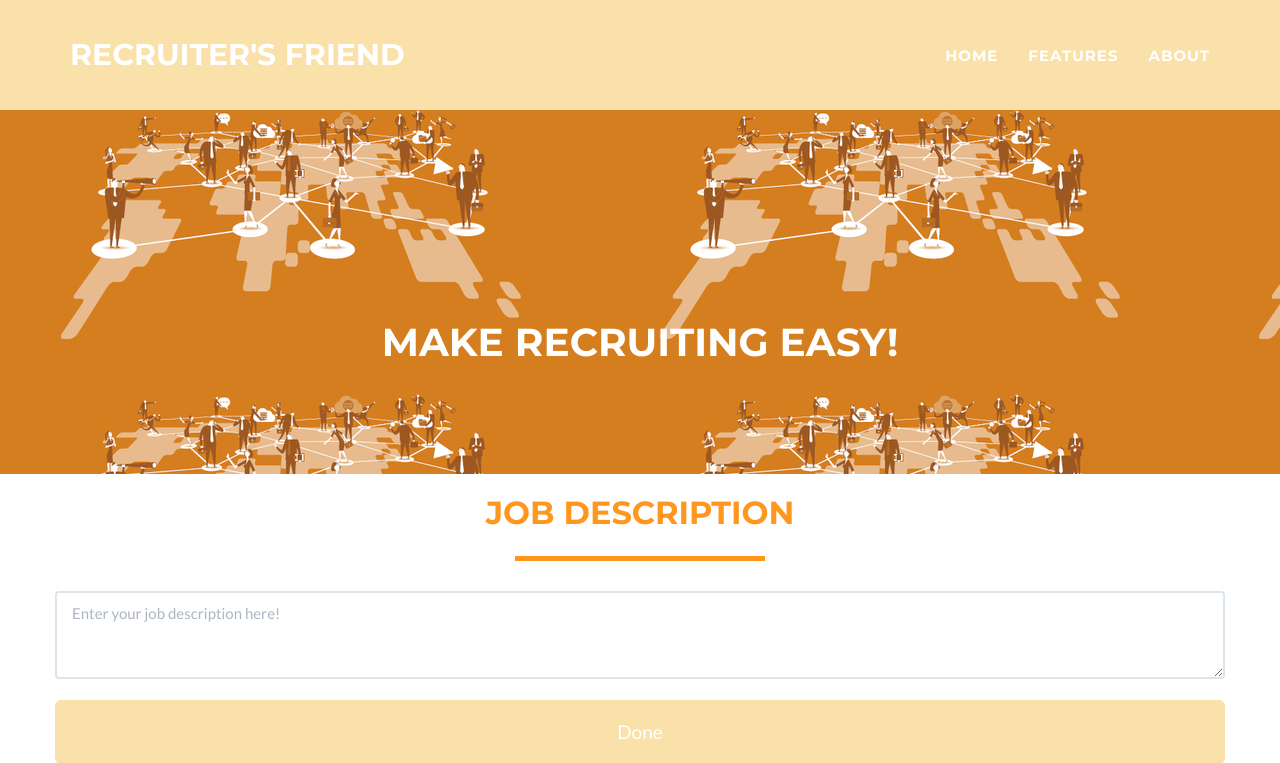
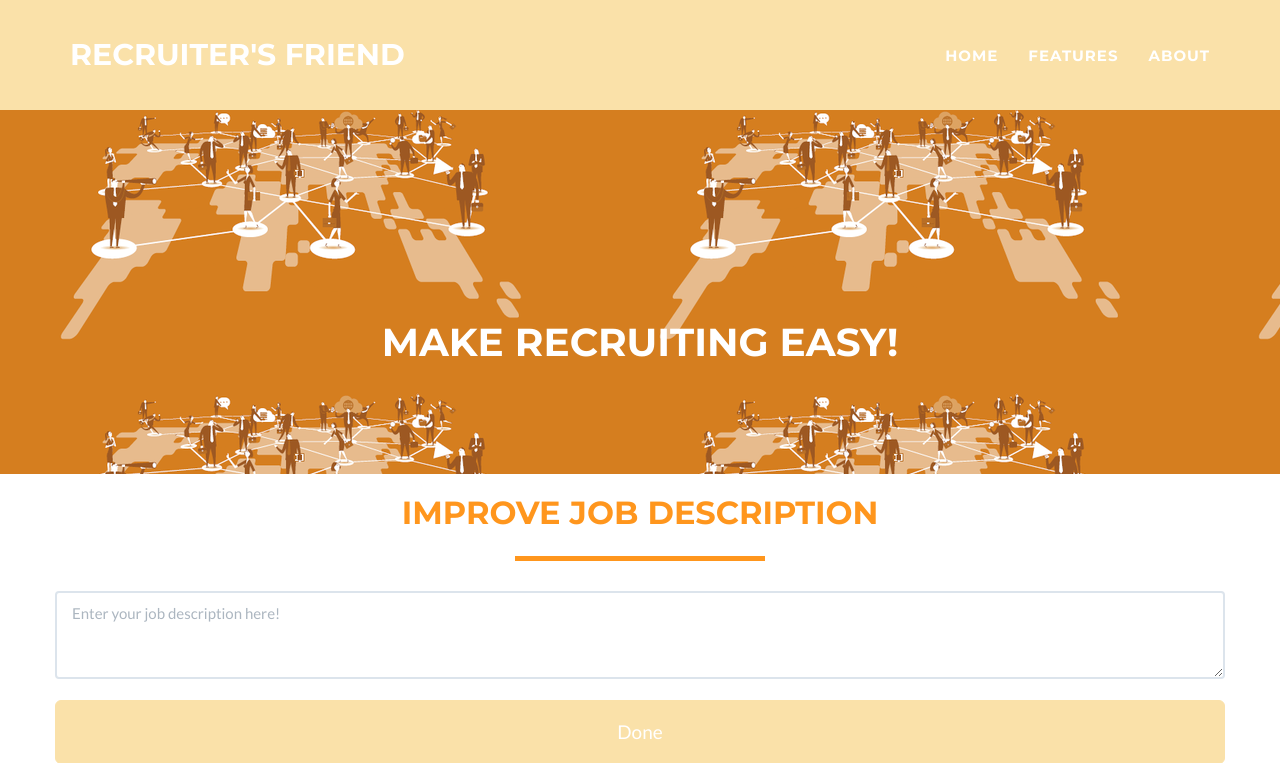
Before and after one commit to tapaswenipathak/Recruiters-Friend, a Django app: template Recruiters_Friend/templates/jd/jd.html in a window 1280 px wide. Shown: the top 763 px of the page. Run offline with Django 3.2, Linux system fonts and the light colour scheme; the template is opened without the code that fills it, so the values that code supplies are empty; some libraries are stand-ins or nearby versions.

Commit message:
r/Job Decription/Improve Job Description

```diff
--- a/Recruiters_Friend/templates/jd/jd.html
+++ b/Recruiters_Friend/templates/jd/jd.html
@@ -7,7 +7,7 @@
     <div class="container">
         <div class="row">
             <div class="col-lg-12 text-center">
-                <h2 style="color:#FF961D;">Job Description</h2>
+                <h2 style="color:#FF961D;">Improve Job Description</h2>
                 <hr class="star-primary">
             </div>
         </div>
```
